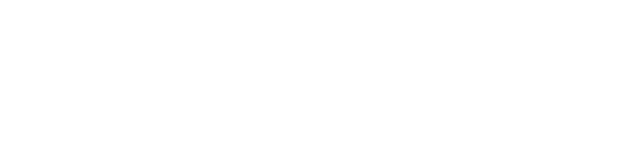
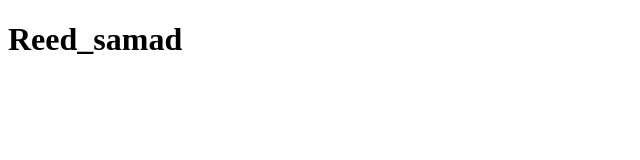
Before and after one commit to samadr1013/myfirst_exercise, a plain HTML site: page index.html in a window 1280 px wide. Shown: the whole page, without its empty margins (0-640 px from the left). Drawn offline with Linux system fonts and the light colour scheme.

Commit message:
adding a heading to the website

```diff
--- a/index.html
+++ b/index.html
@@ -4,6 +4,6 @@
     <title></title>
 </head>
 <body>
-
+	<h1>Reed_samad</h1>
 </body>
 </html>
```
